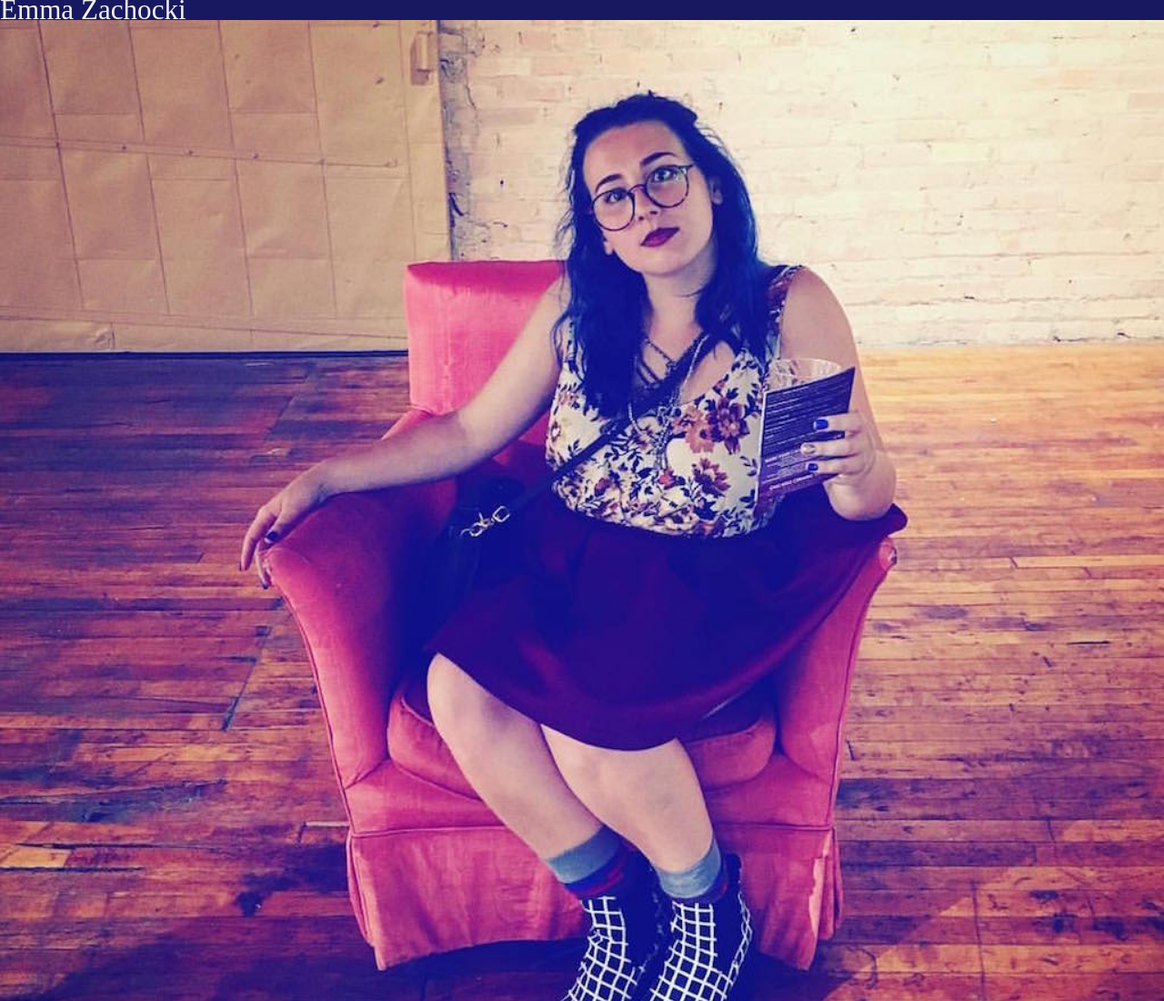
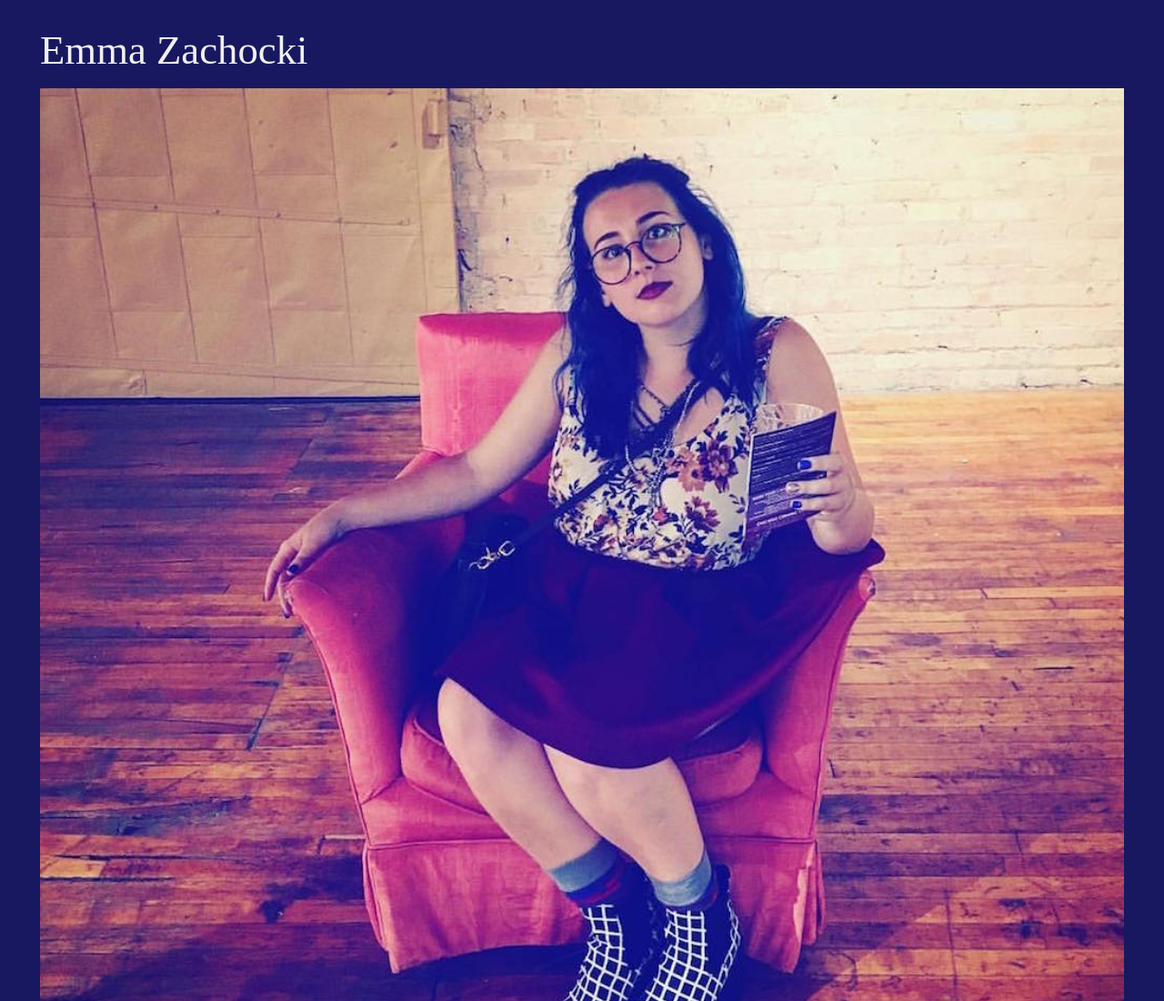
Before and after one commit to ezachock/ezachock.github.io, a plain HTML site: page index.html in a window 1280 px wide. Shown: the top 1100 px of the page at 91% size. Drawn offline with Linux system fonts and the light colour scheme.

Commit message:
add padding to layout styles

```diff
--- a/css/screen.css
+++ b/css/screen.css
@@ -24,8 +24,8 @@ html {
 }
 
 h1 {
-  font-size: 1.728em; /* 31.104px */
-  line-height:
+  font-size: 2.488em; /* 44.79px */
+  padding-bottom: 0.694em; /* 12.5px */
 }
 
 p,
@@ -47,3 +47,18 @@ img {
 }
 
 /* ===== LAYOUT STYLES ===== */
+
+#body {
+  padding: 1.222em; /* 22px */
+  margin-left: 1.222em; /* 22px */
+}
+#header {
+  padding-top: 1.222em; /* 22px */
+}
+.photo {
+  margin-right: 1.222em; /* 22px */
+}
+#navigation {
+  position: absolute;
+  top: 0;
+}
```
